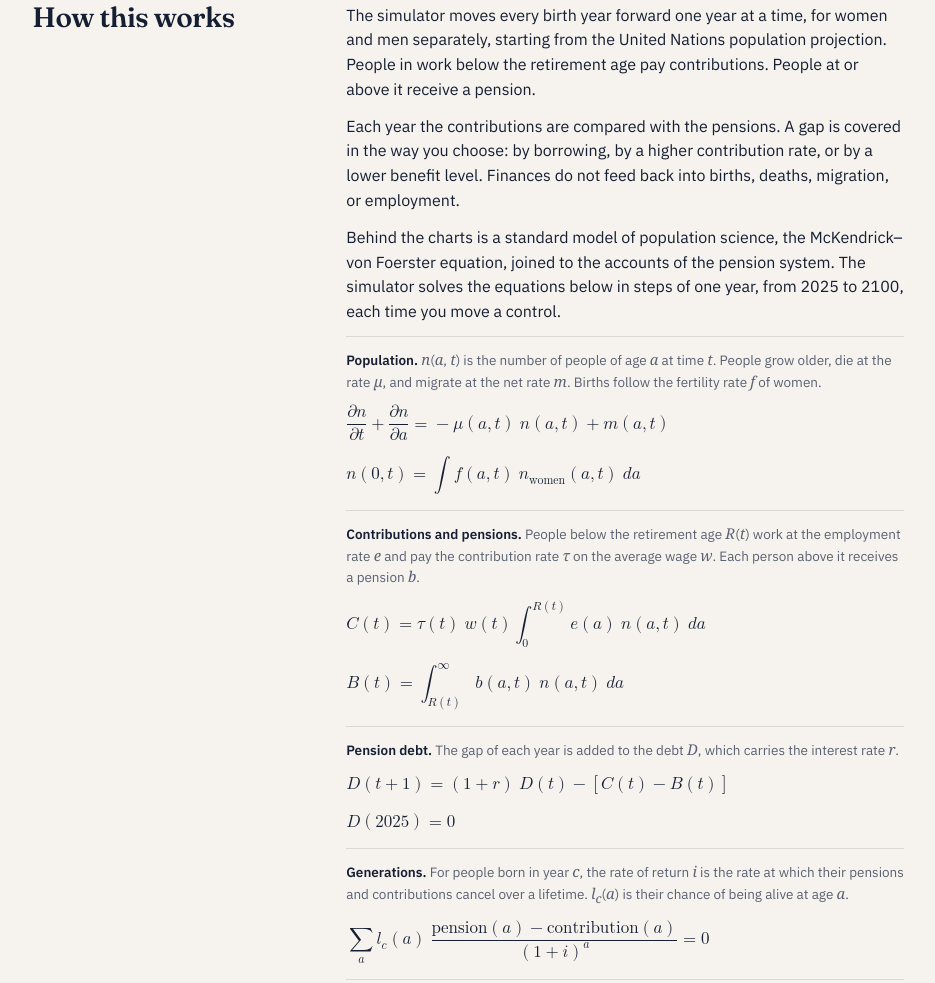
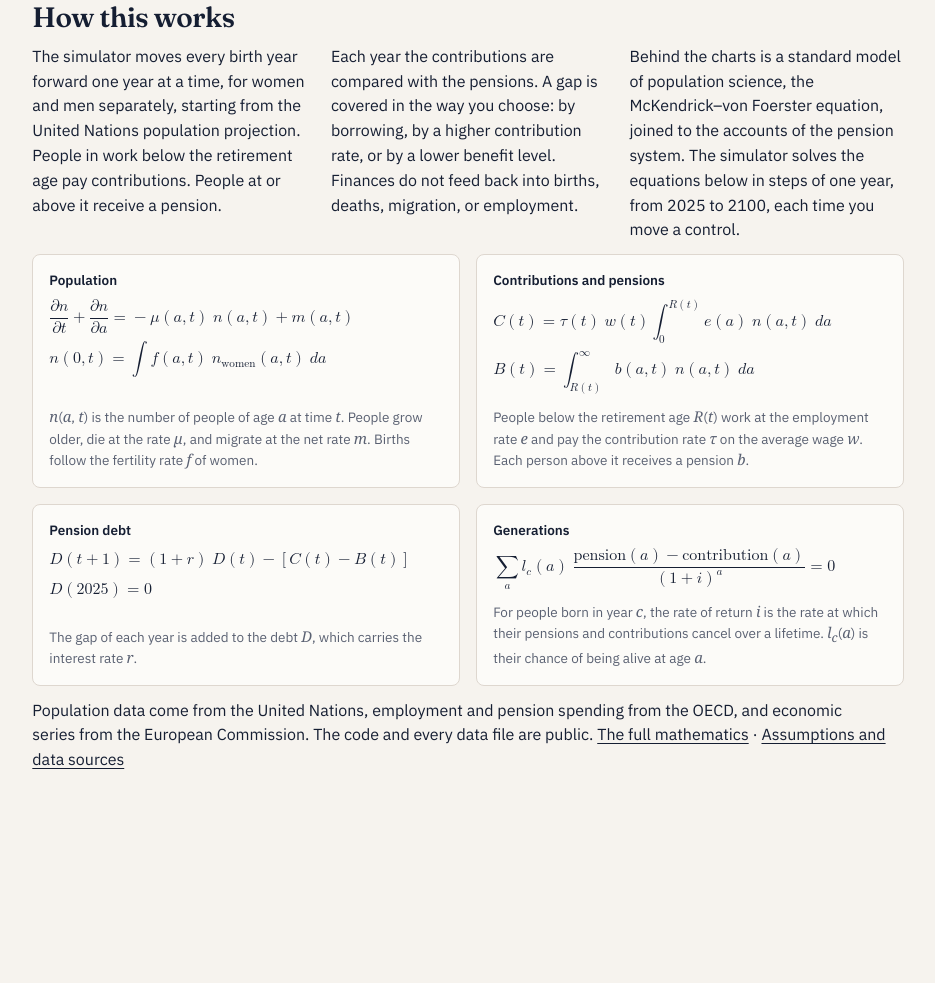
Before and after one commit to palsagar/pension-simulator, a plain HTML site: page frontend/index.html in a window 1280 px wide. Shown: the part 2157-3140 px from the top of the page, without its empty margins (344-1279 px from the left). After the commit the page ends 3001 px from the top, so only its background shows below. Drawn offline with Linux system fonts and the light colour scheme; no server answers.

Commit message:
Lay out the equations as a grid of cards across the full width

```diff
--- a/frontend/index.html
+++ b/frontend/index.html
@@ -277,34 +277,38 @@
 </figure>
 
 <section id="how" style="display: flex; flex-wrap: wrap; gap: var(--space-3) var(--space-7); padding-top: var(--space-6); border-top: 1px solid var(--color-rule); margin-top: var(--space-5)">
-<h2 class="display" style="font-size: 28px; flex: 1 1 220px">How this works</h2>
-<div style="flex: 3 1 420px; min-width: 0; display: flex; flex-direction: column; gap: var(--space-3)">
+<h2 class="display" style="font-size: 28px; flex: 1 1 100%">How this works</h2>
+<div style="flex: 1 1 100%; min-width: 0; display: grid; grid-template-columns: repeat(auto-fit, minmax(min(260px, 100%), 1fr)); gap: var(--space-3) var(--space-5)">
 <p class="prose">The simulator moves every birth year forward one year at a time, for women and men separately, starting from the United Nations population projection. People in work below the retirement age pay contributions. People at or above it receive a pension.</p>
 <p class="prose">Each year the contributions are compared with the pensions. A gap is covered in the way you choose: by borrowing, by a higher contribution rate, or by a lower benefit level. Finances do not feed back into births, deaths, migration, or employment.</p>
 <p class="prose">Behind the charts is a standard model of population science, the McKendrick–von Foerster equation, joined to the accounts of the pension system. The simulator solves the equations below in steps of one year, from 2025 to 2100, each time you move a control.</p>
+</div>
 <div class="eqs" role="group" aria-label="The equations of the model">
-<div class="eq">
-<p class="small"><span class="lab">Population.</span> <span class="muted"><i>n</i>(<i>a</i>, <i>t</i>) is the number of people of age <i>a</i> at time <i>t</i>. People grow older, die at the rate <i>μ</i>, and migrate at the net rate <i>m</i>. Births follow the fertility rate <i>f</i> of women.</span></p>
+<div class="card eq">
+<h3 class="lab">Population</h3>
 <div class="eq-m"><math displaystyle="true"><mrow><mfrac><mrow><mi>∂</mi><mi>n</mi></mrow><mrow><mi>∂</mi><mi>t</mi></mrow></mfrac><mo>+</mo><mfrac><mrow><mi>∂</mi><mi>n</mi></mrow><mrow><mi>∂</mi><mi>a</mi></mrow></mfrac><mo>=</mo><mo>−</mo><mrow><mi>μ</mi><mo>(</mo><mi>a</mi><mo>,</mo><mi>t</mi><mo>)</mo></mrow><mspace width="0.25em"></mspace><mrow><mi>n</mi><mo>(</mo><mi>a</mi><mo>,</mo><mi>t</mi><mo>)</mo></mrow><mo>+</mo><mrow><mi>m</mi><mo>(</mo><mi>a</mi><mo>,</mo><mi>t</mi><mo>)</mo></mrow></mrow></math></div>
 <div class="eq-m"><math displaystyle="true"><mrow><mrow><mi>n</mi><mo>(</mo><mn>0</mn><mo>,</mo><mi>t</mi><mo>)</mo></mrow><mo>=</mo><mo>∫</mo><mrow><mi>f</mi><mo>(</mo><mi>a</mi><mo>,</mo><mi>t</mi><mo>)</mo></mrow><mspace width="0.25em"></mspace><mrow><msub><mi>n</mi><mi>women</mi></msub><mo>(</mo><mi>a</mi><mo>,</mo><mi>t</mi><mo>)</mo></mrow><mspace width="0.25em"></mspace><mrow><mi>d</mi><mi>a</mi></mrow></mrow></math></div>
+<p class="small muted"><i>n</i>(<i>a</i>, <i>t</i>) is the number of people of age <i>a</i> at time <i>t</i>. People grow older, die at the rate <i>μ</i>, and migrate at the net rate <i>m</i>. Births follow the fertility rate <i>f</i> of women.</p>
 </div>
-<div class="eq">
-<p class="small"><span class="lab">Contributions and pensions.</span> <span class="muted">People below the retirement age <i>R</i>(<i>t</i>) work at the employment rate <i>e</i> and pay the contribution rate <i>τ</i> on the average wage <i>w</i>. Each person above it receives a pension <i>b</i>.</span></p>
+<div class="card eq">
+<h3 class="lab">Contributions and pensions</h3>
 <div class="eq-m"><math displaystyle="true"><mrow><mrow><mi>C</mi><mo>(</mo><mi>t</mi><mo>)</mo></mrow><mo>=</mo><mrow><mi>τ</mi><mo>(</mo><mi>t</mi><mo>)</mo></mrow><mspace width="0.25em"></mspace><mrow><mi>w</mi><mo>(</mo><mi>t</mi><mo>)</mo></mrow><msubsup><mo>∫</mo><mn>0</mn><mrow><mi>R</mi><mo>(</mo><mi>t</mi><mo>)</mo></mrow></msubsup><mrow><mi>e</mi><mo>(</mo><mi>a</mi><mo>)</mo></mrow><mspace width="0.25em"></mspace><mrow><mi>n</mi><mo>(</mo><mi>a</mi><mo>,</mo><mi>t</mi><mo>)</mo></mrow><mspace width="0.25em"></mspace><mrow><mi>d</mi><mi>a</mi></mrow></mrow></math></div>
 <div class="eq-m"><math displaystyle="true"><mrow><mrow><mi>B</mi><mo>(</mo><mi>t</mi><mo>)</mo></mrow><mo>=</mo><msubsup><mo>∫</mo><mrow><mi>R</mi><mo>(</mo><mi>t</mi><mo>)</mo></mrow><mi>∞</mi></msubsup><mrow><mi>b</mi><mo>(</mo><mi>a</mi><mo>,</mo><mi>t</mi><mo>)</mo></mrow><mspace width="0.25em"></mspace><mrow><mi>n</mi><mo>(</mo><mi>a</mi><mo>,</mo><mi>t</mi><mo>)</mo></mrow><mspace width="0.25em"></mspace><mrow><mi>d</mi><mi>a</mi></mrow></mrow></math></div>
+<p class="small muted">People below the retirement age <i>R</i>(<i>t</i>) work at the employment rate <i>e</i> and pay the contribution rate <i>τ</i> on the average wage <i>w</i>. Each person above it receives a pension <i>b</i>.</p>
 </div>
-<div class="eq">
-<p class="small"><span class="lab">Pension debt.</span> <span class="muted">The gap of each year is added to the debt <i>D</i>, which carries the interest rate <i>r</i>.</span></p>
+<div class="card eq">
+<h3 class="lab">Pension debt</h3>
 <div class="eq-m"><math displaystyle="true"><mrow><mrow><mi>D</mi><mo>(</mo><mrow><mi>t</mi><mo>+</mo><mn>1</mn></mrow><mo>)</mo></mrow><mo>=</mo><mrow><mo>(</mo><mn>1</mn><mo>+</mo><mi>r</mi><mo>)</mo></mrow><mspace width="0.25em"></mspace><mrow><mi>D</mi><mo>(</mo><mi>t</mi><mo>)</mo></mrow><mo>−</mo><mo>[</mo><mrow><mi>C</mi><mo>(</mo><mi>t</mi><mo>)</mo></mrow><mo>−</mo><mrow><mi>B</mi><mo>(</mo><mi>t</mi><mo>)</mo></mrow><mo>]</mo></mrow></math></div>
 <div class="eq-m"><math displaystyle="true"><mrow><mrow><mi>D</mi><mo>(</mo><mn>2025</mn><mo>)</mo></mrow><mo>=</mo><mn>0</mn></mrow></math></div>
+<p class="small muted">The gap of each year is added to the debt <i>D</i>, which carries the interest rate <i>r</i>.</p>
 </div>
-<div class="eq">
-<p class="small"><span class="lab">Generations.</span> <span class="muted">For people born in year <i>c</i>, the rate of return <i>i</i> is the rate at which their pensions and contributions cancel over a lifetime. <i>l</i><sub><i>c</i></sub>(<i>a</i>) is their chance of being alive at age <i>a</i>.</span></p>
+<div class="card eq">
+<h3 class="lab">Generations</h3>
 <div class="eq-m"><math displaystyle="true"><mrow><munder><mo>∑</mo><mi>a</mi></munder><mrow><msub><mi>l</mi><mi>c</mi></msub><mo>(</mo><mi>a</mi><mo>)</mo></mrow><mspace width="0.25em"></mspace><mfrac><mrow><mrow><mi>pension</mi><mo>(</mo><mi>a</mi><mo>)</mo></mrow><mo>−</mo><mrow><mi>contribution</mi><mo>(</mo><mi>a</mi><mo>)</mo></mrow></mrow><msup><mrow><mo>(</mo><mn>1</mn><mo>+</mo><mi>i</mi><mo>)</mo></mrow><mi>a</mi></msup></mfrac><mo>=</mo><mn>0</mn></mrow></math></div>
+<p class="small muted">For people born in year <i>c</i>, the rate of return <i>i</i> is the rate at which their pensions and contributions cancel over a lifetime. <i>l</i><sub><i>c</i></sub>(<i>a</i>) is their chance of being alive at age <i>a</i>.</p>
 </div>
 </div>
-<p class="prose">Population data come from the United Nations, employment and pension spending from the OECD, and economic series from the European Commission. The code and every data file are public. <a href="https://github.com/palsagar/pension-simulator/blob/main/docs/model.md">The full mathematics</a> · <a href="https://github.com/palsagar/pension-simulator/blob/main/docs/modelling-choices.md">Assumptions and data sources</a></p>
-</div>
+<p class="prose" style="flex: 1 1 100%; max-width: 96ch">Population data come from the United Nations, employment and pension spending from the OECD, and economic series from the European Commission. The code and every data file are public. <a href="https://github.com/palsagar/pension-simulator/blob/main/docs/model.md">The full mathematics</a> · <a href="https://github.com/palsagar/pension-simulator/blob/main/docs/modelling-choices.md">Assumptions and data sources</a></p>
 </section>
 
 </main>
--- a/frontend/styles.css
+++ b/frontend/styles.css
@@ -111,11 +111,12 @@ body { margin: 0; }
 .prose { font-size: var(--text-prose); line-height: 1.55; max-width: 62ch; text-wrap: pretty; }
 .muted { color: var(--color-muted); }
 .small { font-size: var(--text-sm); }
-/* the equations in "How this works": a caption, then the mathematics; a long line scrolls sideways on a phone */
-.eqs { display: flex; flex-direction: column; max-width: 62ch; border-top: 1px solid var(--color-rule); }
-.eq { display: flex; flex-direction: column; gap: var(--space-2); padding: var(--space-3) 0; border-bottom: 1px solid var(--color-rule); }
-.eq-m { overflow-x: auto; overflow-y: hidden; padding: var(--space-1) 0; }
-.eq-m math { font-size: 17px; white-space: nowrap; }
+/* the equations in "How this works": a grid of cards, each with the mathematics and a caption */
+.eqs { flex: 1 1 100%; display: grid; grid-template-columns: repeat(auto-fit, minmax(min(340px, 100%), 1fr)); gap: var(--space-4); }
+.eq { display: flex; flex-direction: column; gap: var(--space-2); padding: var(--space-4); min-width: 0; }
+.eq-m { overflow-x: auto; overflow-y: hidden; }
+.eq-m math { font-size: 16px; white-space: nowrap; }
+.eq > p { margin-top: auto; padding-top: var(--space-1); }
 .eq i { font-family: 'STIX Two Text', Cambria, 'Times New Roman', Georgia, serif; font-style: italic; font-synthesis: style; font-size: 1.1em; }
 .lab { font-size: var(--text-sm); font-weight: 600; }
 .title { font-size: var(--text-title); font-weight: 600; line-height: 1.25; }
```
